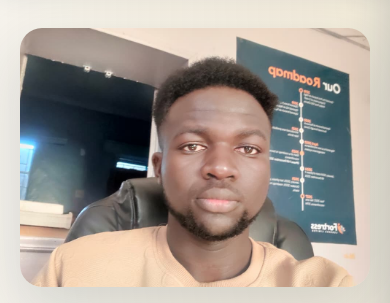
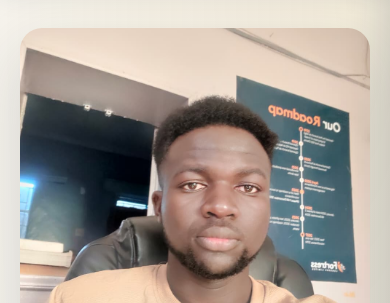
Before and after one commit to mato002/portfolio, a website: page about.html in a window 390 px wide. Shown: the part 88-391 px from the top of the page. Drawn offline with nearby package versions, Linux system fonts and the light colour scheme.

Commit message:
Improve About layout and add Tailwind reveal motion

```diff
--- /dev/null
+++ b/about-interactions.js
@@ -0,0 +1,23 @@
+(() => {
+    const revealItems = document.querySelectorAll(".scroll-reveal");
+    const reduceMotion = window.matchMedia("(prefers-reduced-motion: reduce)").matches;
+
+    if (reduceMotion || !("IntersectionObserver" in window)) return;
+
+    const observer = new IntersectionObserver((entries, activeObserver) => {
+        entries.forEach((entry) => {
+            if (!entry.isIntersecting) return;
+
+            requestAnimationFrame(() => {
+                entry.target.classList.remove("opacity-0", "translate-y-6");
+                entry.target.classList.add("opacity-100", "translate-y-0");
+            });
+            activeObserver.unobserve(entry.target);
+        });
+    }, { threshold: 0.15, rootMargin: "0px 0px -35px 0px" });
+
+    revealItems.forEach((item) => {
+        item.classList.add("opacity-0", "translate-y-6", "transition-all", "duration-700", "ease-out");
+        observer.observe(item);
+    });
+})();
--- a/about.html
+++ b/about.html
@@ -26,6 +26,7 @@
     <script src="https://cdn.jsdelivr.net/npm/@emailjs/browser@3/dist/email.min.js"></script>
     <link rel="stylesheet" href="./index.css">
     <link rel="stylesheet" href="./pages.css">
+    <link rel="stylesheet" href="./tailwind.css">
 </head>
 
 <body>
@@ -67,19 +68,19 @@
             </div>
 
             <div class="about-content">
-                <div class="about-image-section">
+                <div class="about-image-section scroll-reveal">
                     <div class="image-wrapper">
                         <img src="images/mato.jpeg" alt="Mathias Odhiambo" class="about-image">
                         <div class="image-overlay">
                             <div class="overlay-content">
-                        <h3>Design-minded engineering</h3>
-                                <p>Web · Product · UI</p>
+                                <h3>Mathias Odhiambo</h3>
+                                <p>Software engineer · Nairobi, Kenya</p>
                             </div>
                         </div>
                     </div>
                 </div>
 
-                <div class="about-text-section">
+                <div class="about-text-section scroll-reveal">
                     <div class="intro-text">
                         <h2>Software engineering with a product design perspective.</h2>
                         <p>I build business software, from operational platforms to custom applications. My experience across design and development helps me turn complex workflows into clear, reliable tools.</p>
@@ -275,5 +276,6 @@
     </footer>
 
     <script src="./index.js"></script>
+    <script src="./about-interactions.js"></script>
 </body>
 </html>
--- a/pages.css
+++ b/pages.css
@@ -440,6 +440,14 @@ body:not(:has(#header)) > #about.about-page { background: radial-gradient(ellips
 .project-preview-platform { background: #b85c3d; }
 .project-preview-messaging { background: #284c5a; }
 .project-preview-finance { background: #54744e; }
+.about-page .about-content { grid-template-columns: minmax(260px, .72fr) minmax(0, 1.65fr); gap: clamp(28px, 5vw, 68px); align-items: start; }
+.about-page .about-image-section { max-width: none; }
+.about-page .image-wrapper { position: sticky; top: 145px; width: 100%; max-width: none; aspect-ratio: 4 / 5; }
+.about-page .about-image { object-position: center 38%; }
+.about-page .image-overlay { padding: 64px 22px 22px; }
+.about-page .overlay-content h3 { font-size: 1.15rem; }
+.about-page .overlay-content p { font-size: .82rem; }
+.about-page .about-text-section { min-width: 0; }
 @media (max-width: 768px) {
     #header .header_image { display: block; width: 100%; }
     .hero-portrait { width: min(100%, 420px); height: clamp(250px, 75vw, 360px); }
@@ -449,3 +457,8 @@ body:not(:has(#header)) > #about.about-page { background: radial-gradient(ellips
     .project-preview span i { font-size: 8px; }
     .project-preview strong { font-size: clamp(.95rem, 4vw, 1.25rem); }
 }
+@media (max-width: 640px) {
+    .about-page .about-content { grid-template-columns: minmax(0, 1fr); gap: 28px; }
+    .about-page .about-image-section { width: 100%; max-width: 390px; margin-inline: auto; }
+    .about-page .image-wrapper { position: relative; top: auto; aspect-ratio: 4 / 4.3; }
+}
--- /dev/null
+++ b/pnpm-workspace.yaml
@@ -0,0 +1,2 @@
+allowBuilds:
+  '@parcel/watcher': true
--- /dev/null
+++ b/tailwind.input.css
@@ -0,0 +1,4 @@
+@import "tailwindcss";
+
+@source "./about.html";
+@source "./about-interactions.js";
```
Also changed, not shown: index.html (+1 -1 lines), package.json (added, +11 -0 lines), pnpm-lock.yaml (added), tailwind.css (added), 1 other file.
